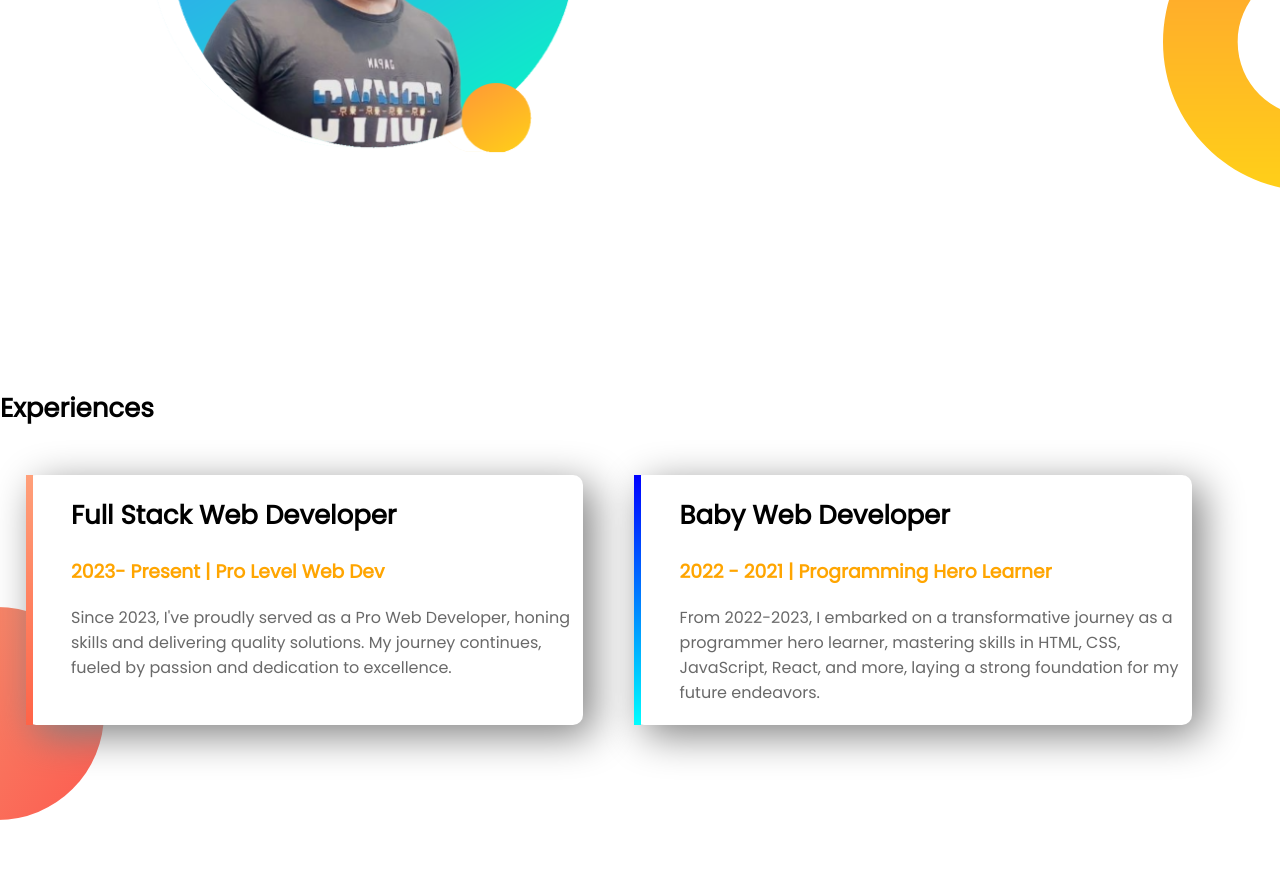
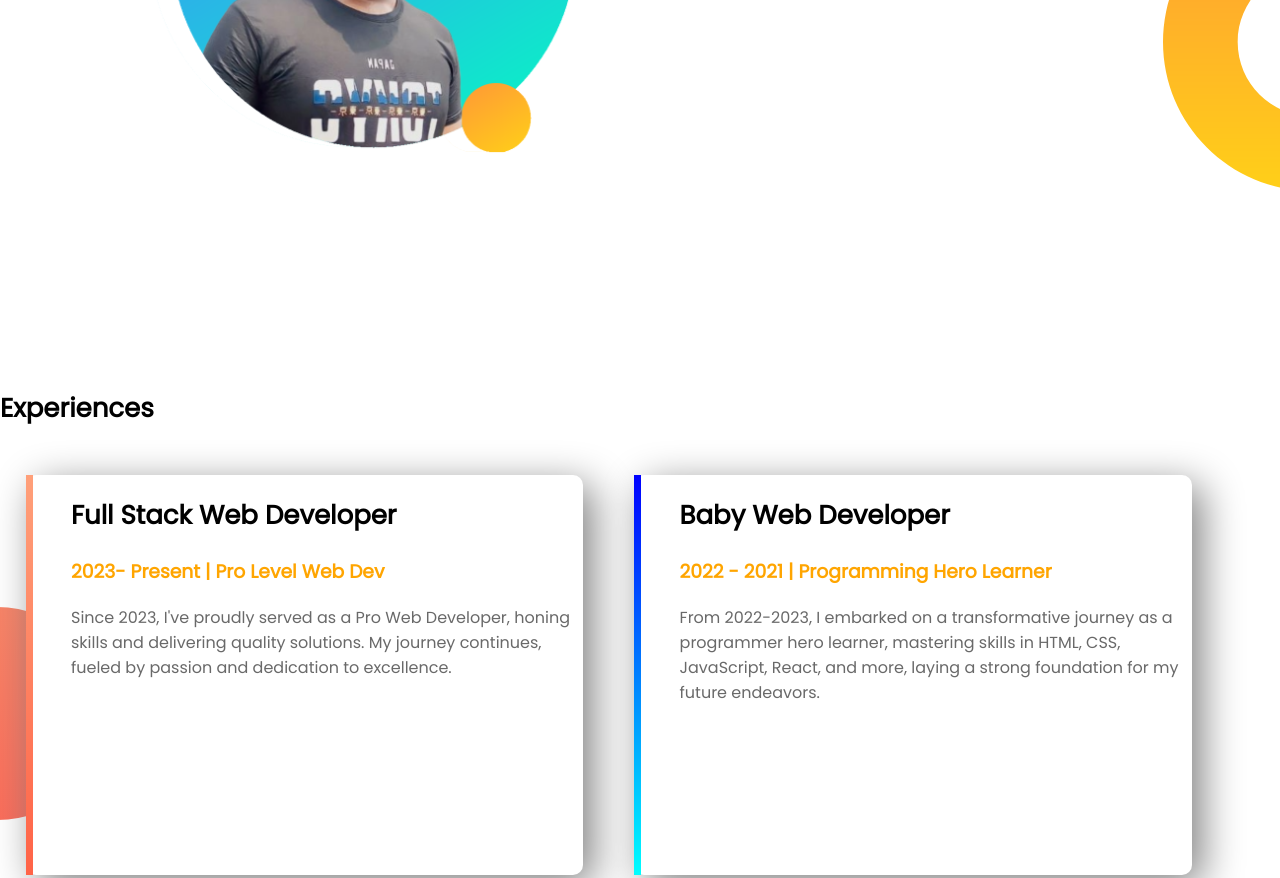
Before and after one commit to AbRahmanAdi/web-portfolio, a plain HTML site: page index.html in a window 1280 px wide. Shown: the part 933-1811 px from the top of the page. Drawn offline with Linux system fonts and the light colour scheme.

Commit message:
Completed

```diff
--- a/style.css
+++ b/style.css
@@ -48,7 +48,7 @@ section{
 .single-experince{
     box-shadow: 10px 10px 40px gray;
     border-radius: 10px;
-    height: 50%;
+    height: 80%;
     margin: left 5px;
     background-color: white;
 
```
